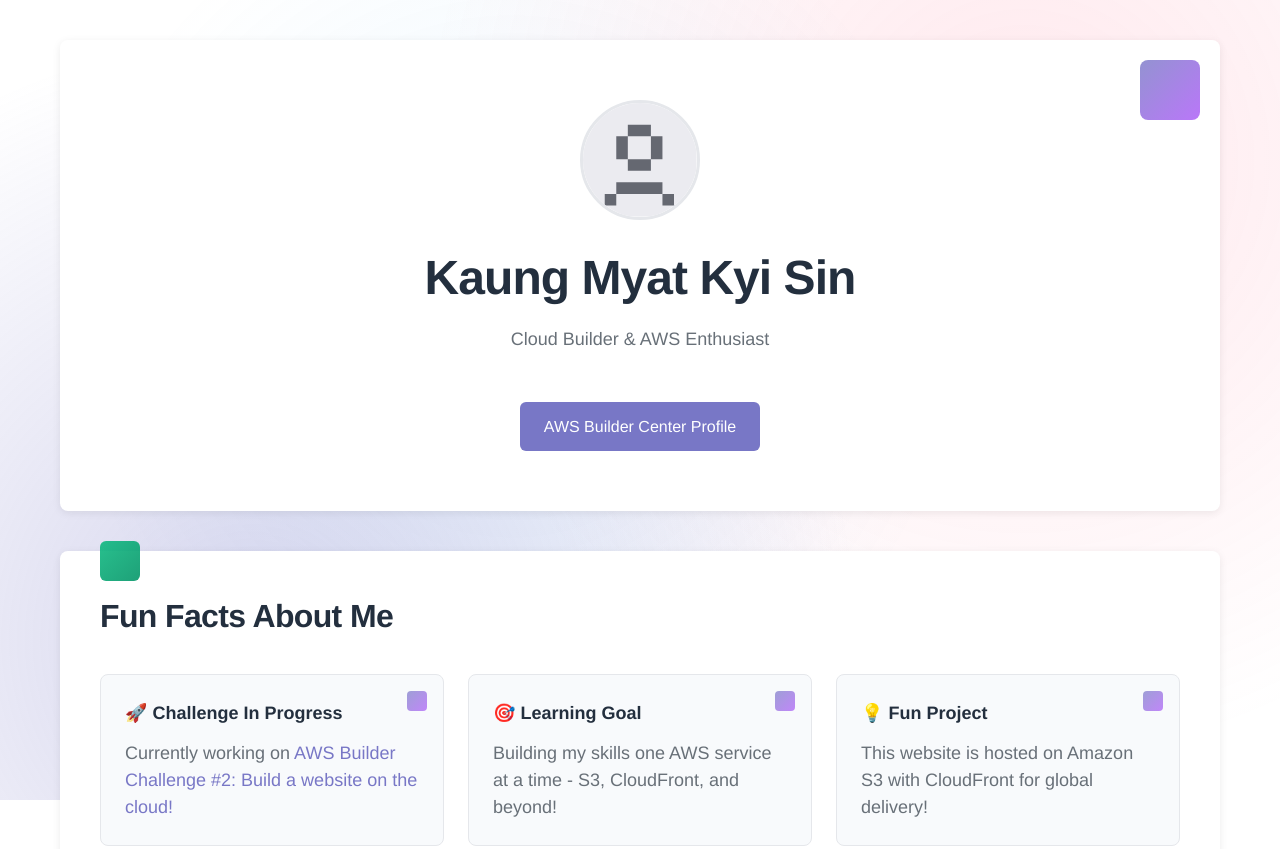
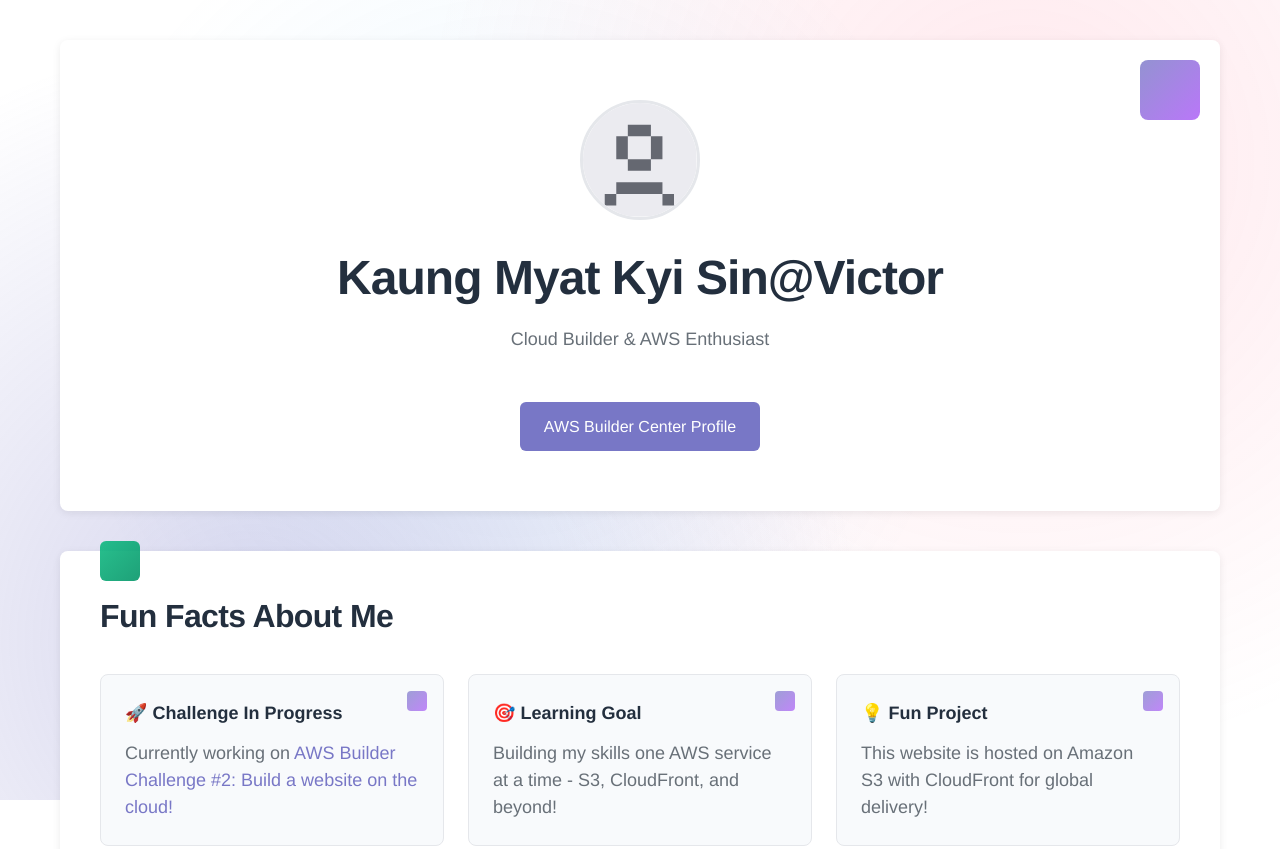
Before and after one commit to kaungmyatkyisin/my-builder-challenge-website, a plain HTML site: page index.html in a window 1280 px wide. Shown: the top 849 px of the page. Drawn offline with Linux system fonts and the light colour scheme.

Commit message:
Update Victor Nickname (2)

```diff
--- a/index.html
+++ b/index.html
@@ -10,7 +10,7 @@
     <main>
         <section class="hero">
             <img src="profile-photo.svg" alt="Kaung Myat Kyi Sin" class="profile-photo">
-            <h1>Kaung Myat Kyi Sin</h1>
+            <h1>Kaung Myat Kyi Sin@Victor</h1>
             <p class="tagline">Cloud Builder & AWS Enthusiast</p>
             <a href="https://builder.aws.com/community/@kaungmyatkyisin" target="_blank" class="aws-link">AWS Builder Center Profile</a>
         </section>
```
